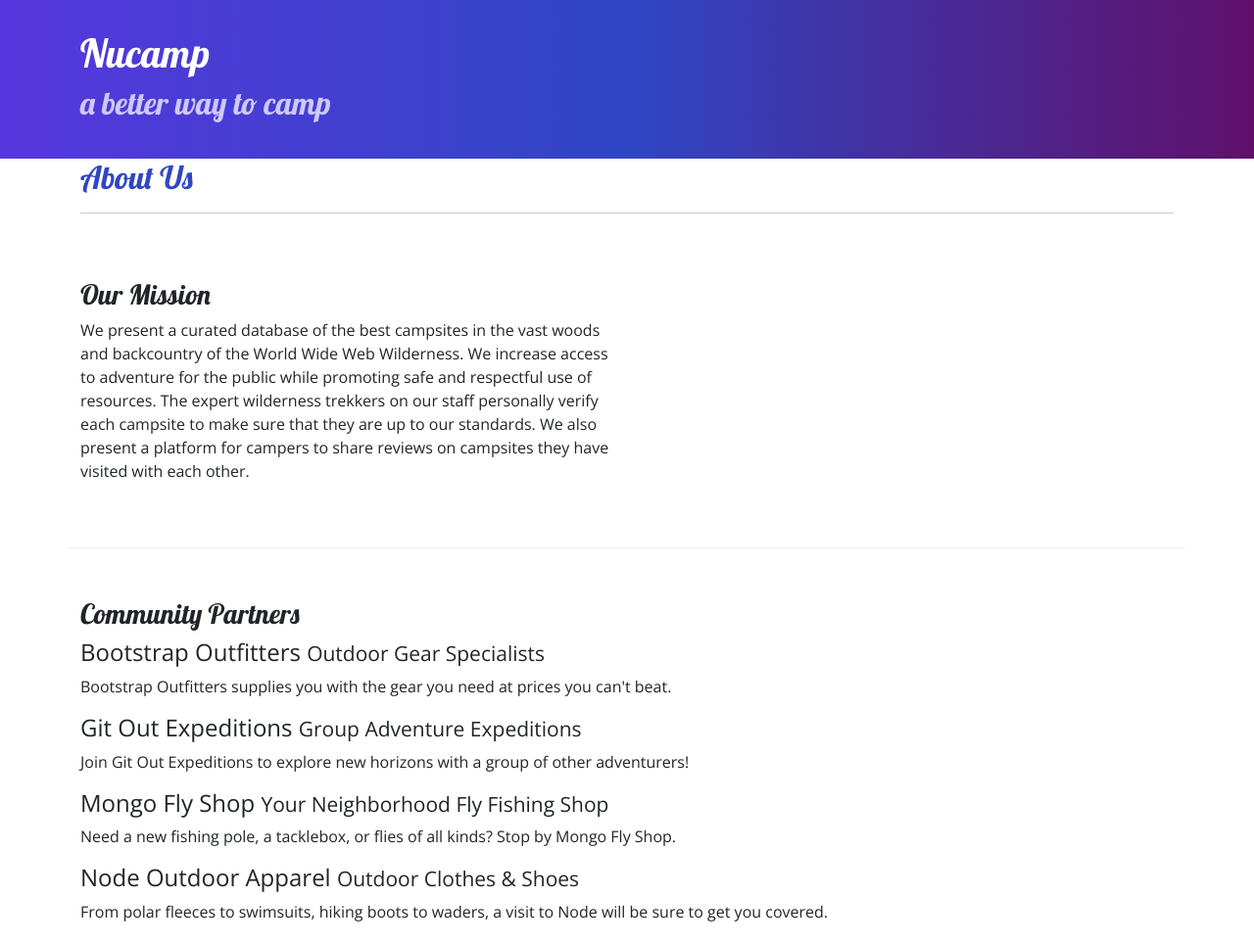
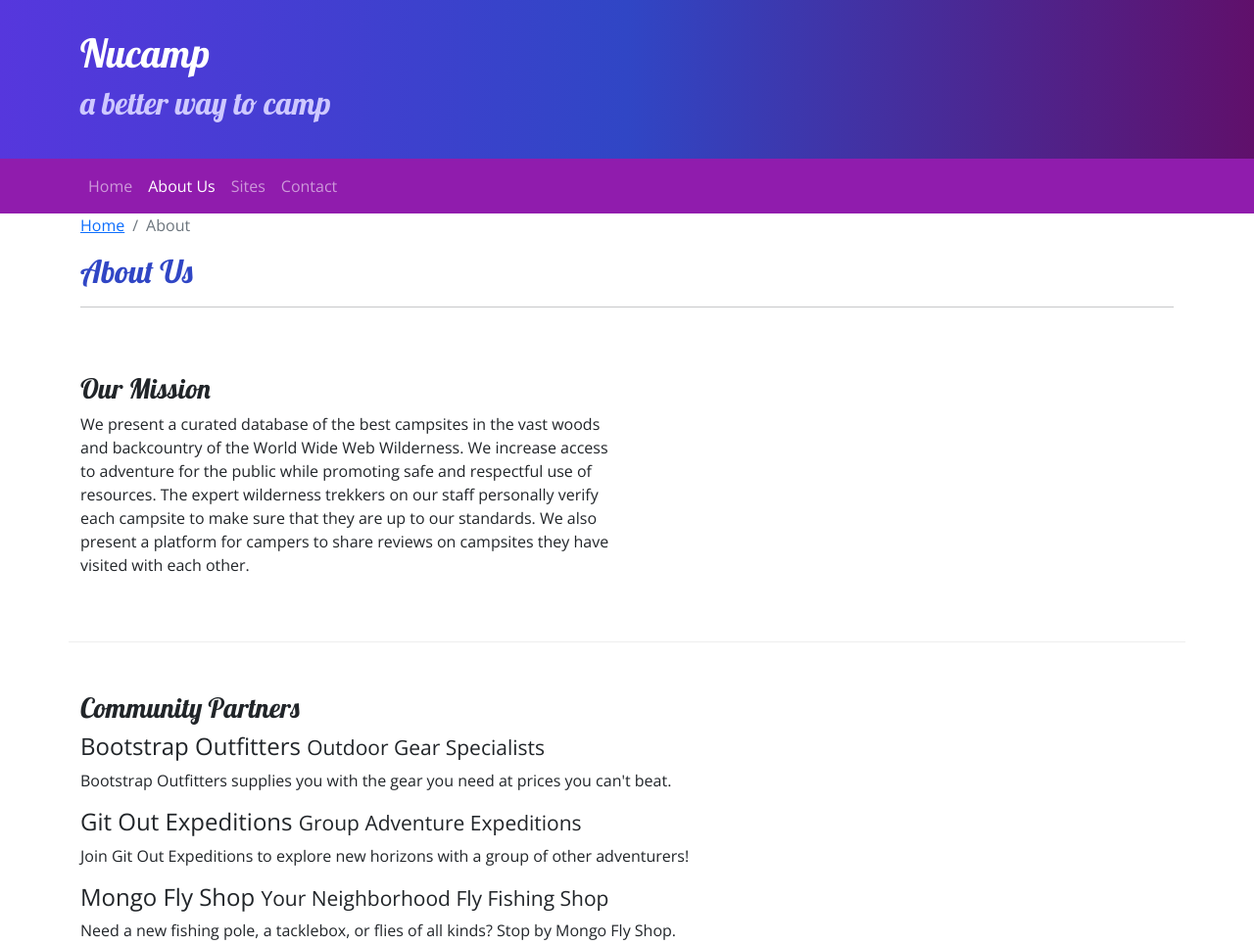
Before and after one commit to Tiffany-McCullough/Nucampsite, a plain HTML site: page aboutus.html in a window 1280 px wide. Shown: the top 965 px of the page at 98% size. Drawn offline with nearby package versions, Linux system fonts and the light colour scheme.

Commit message:
Navbar and Breadcrumbs

```diff
--- a/aboutus.html
+++ b/aboutus.html
@@ -26,10 +26,31 @@
         </div>
     </header>
 
+    <!-- navbar -->
+    <nav class="navbar navbar-expand-sm navbar-dark sticky-top">
+        <div class="container">
+            <button class="navbar-toggler ms-auto" type="button" data-bs-toggle="collapse" data-bs-target="#nucampNavbar">
+                <span class="navbar-toggler-icon"></span>
+            </button>
+            <div class="collapse navbar-collapse" id="nucampNavbar">
+                <ul class="navbar-nav">
+                    <li class="nav-item"><a class="nav-link" href="index.html">Home</a></li>
+                    <li class="nav-item"><a class="nav-link active" href="#">About Us</a></li>
+                    <li class="nav-item"><a class="nav-link" href="#">Sites</a></li>
+                    <li class="nav-item"><a class="nav-link" href="#">Contact</a></li>
+                </ul>
+            </div>
+        </div>
+    </nav>
+
     <main class="container">
         <div>
-            <div>
-               <h2 class="col-12">About Us</h2>
+            <div class="col">
+                <ol class="breadcrumb">
+                    <li class="breadcrumb-item"><a href="index.html">Home</a></li>
+                    <li class="breadcrumb-item active">About</li>
+                </ol>
+               <h2>About Us</h2>
                <hr />
             </div>
         </div>
@@ -45,7 +66,7 @@
         </section>
 
         <section class="row row-content">
-            <div class="col-12">
+            <div class="col">
                 <h3>Community Partners</h3>
                 <h4>Bootstrap Outfitters <small>Outdoor Gear Specialists</small></h4>
                 <p>Bootstrap Outfitters supplies you with the gear you need at prices you can't beat.</p>
--- a/css/styles.css
+++ b/css/styles.css
@@ -30,3 +30,7 @@ footer {
     border-bottom: 1px ridge;
     min-height: 200px;
 }
+
+.navbar {
+    background-color: #901CAD;
+}
```
Also changed, not shown: index.html (+17 -0 lines).
